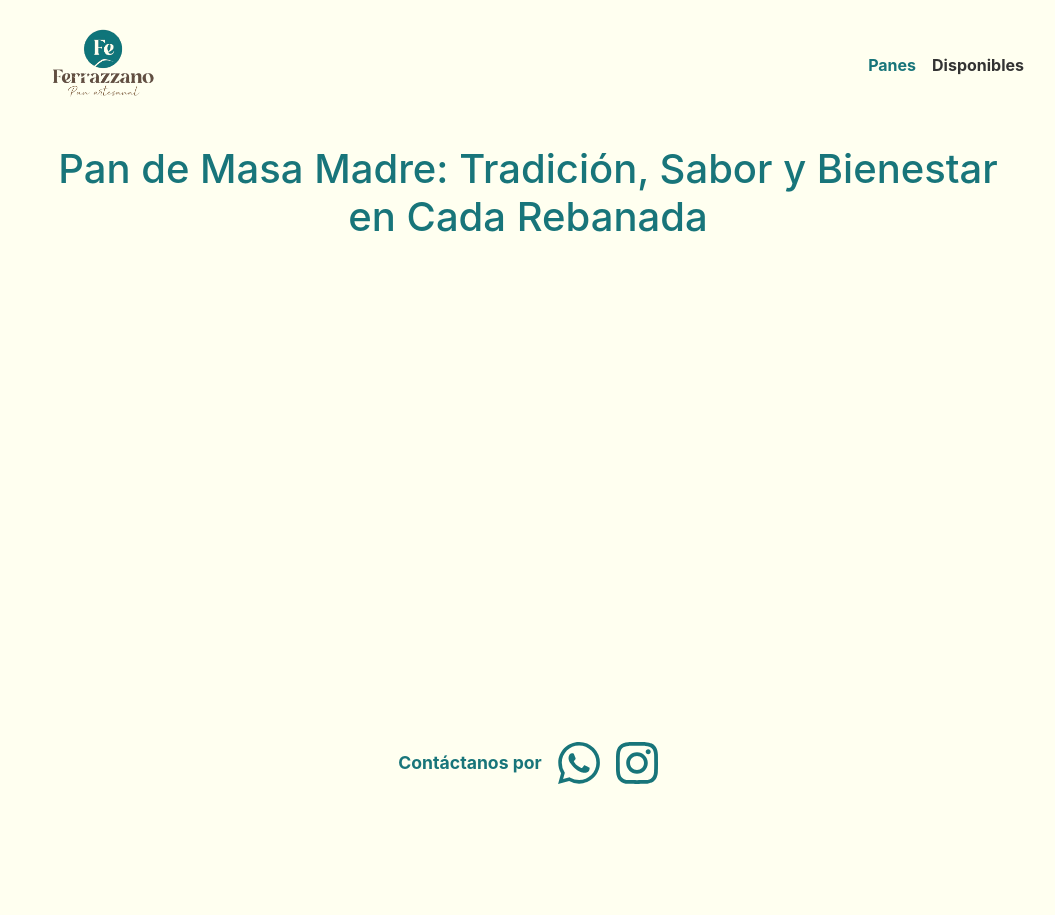
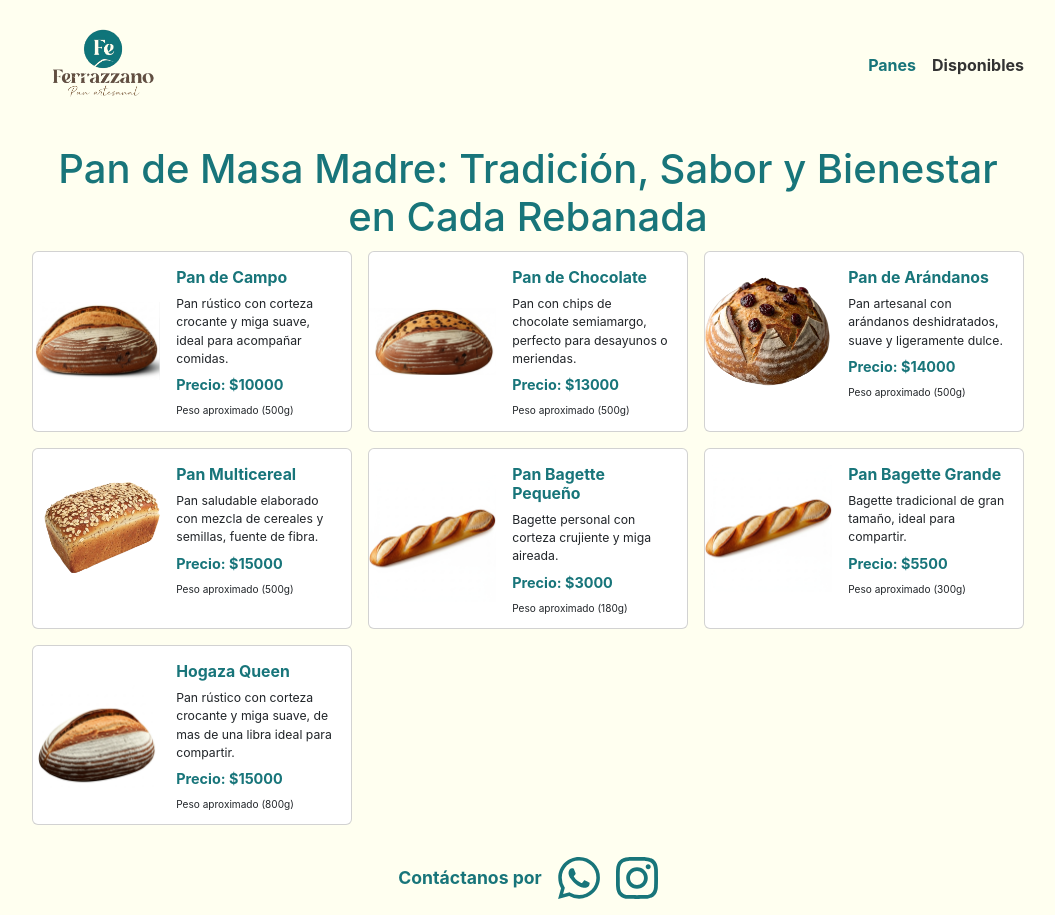
Before and after one commit to EstebanIADesarrollo/ferrazzano-menu, an Angular app: page /panes in a window 1280 px wide. Shown: the whole page, without its empty margins (112-1167 px from the left). Before the commit the page ends 800 px from the top, so only its background shows below. Built offline with nearby package versions, Linux system fonts and the light colour scheme.

Commit message:
refactor: Ajusta estilos y contenido en app.html y panes.html

```diff
--- a/src/app/app.html
+++ b/src/app/app.html
@@ -21,14 +21,14 @@
     <div class="social-links">
       <span class="contact-text">Contáctanos por</span>
       <!-- WhatsApp SVG Inline -->
-    <a href="https://wa.me/number" target="_blank" class="logo-whatsapp">
+    <a href="https://wa.me/573213971723" target="_blank" class="logo-whatsapp">
       <svg class="social-icon whatsapp-icon" viewBox="0 0 24 24" xmlns="http://www.w3.org/2000/svg">
         <path d="M17.472 14.382c-.297-.149-1.758-.867-2.03-.967-.273-.099-.471-.148-.67.15-.197.297-.767.966-.94 1.164-.173.199-.347.223-.644.075-.297-.15-1.255-.463-2.39-1.475-.883-.788-1.48-1.761-1.653-2.059-.173-.297-.018-.458.13-.606.134-.133.298-.347.446-.52.149-.174.198-.298.298-.497.099-.198.05-.371-.025-.52-.075-.149-.669-1.612-.916-2.207-.242-.579-.487-.5-.669-.51-.173-.008-.371-.01-.57-.01-.198 0-.52.074-.792.372-.272.297-1.04 1.016-1.04 2.479 0 1.462 1.065 2.875 1.213 3.074.149.198 2.096 3.2 5.077 4.487.709.306 1.262.489 1.694.625.712.227 1.36.195 1.871.118.571-.085 1.758-.719 2.006-1.413.248-.694.248-1.289.173-1.413-.074-.124-.272-.198-.57-.347m-5.421 7.403h-.004a9.87 9.87 0 01-5.031-1.378l-.361-.214-3.741.982.998-3.648-.235-.374a9.86 9.86 0 01-1.51-5.26c.001-5.45 4.436-9.884 9.888-9.884 2.64 0 5.122 1.03 6.988 2.898a9.825 9.825 0 012.893 6.994c-.003 5.45-4.437 9.884-9.885 9.884m8.413-18.297A11.815 11.815 0 0012.05 0C5.495 0 .16 5.335.157 11.892c0 2.096.547 4.142 1.588 5.945L.057 24l6.305-1.654a11.882 11.882 0 005.683 1.448h.005c6.554 0 11.89-5.335 11.893-11.893A11.821 11.821 0 0020.465 3.488"/>
       </svg>
     </a>
 
     <!-- Instagram SVG Inline -->
-    <a href="https://www.instagram.com/brand/" target="_blank" class="logo-instagram">
+    <a href="https://www.instagram.com/ferrazzano_pan/" target="_blank" class="logo-instagram">
       <svg class="social-icon instagram-icon" viewBox="0 0 24 24" xmlns="http://www.w3.org/2000/svg">
         <path d="M12 2.163c3.204 0 3.584.012 4.85.07 3.252.148 4.771 1.691 4.919 4.919.058 1.265.069 1.645.069 4.849 0 3.205-.012 3.584-.069 4.849-.149 3.225-1.664 4.771-4.919 4.919-1.266.058-1.644.07-4.85.07-3.204 0-3.584-.012-4.849-.07-3.26-.149-4.771-1.699-4.919-4.92-.058-1.265-.07-1.644-.07-4.849 0-3.204.013-3.583.07-4.849.149-3.227 1.664-4.771 4.919-4.919 1.266-.057 1.645-.069 4.849-.069zm0-2.163c-3.259 0-3.667.014-4.947.072-4.358.2-6.78 2.618-6.98 6.98-.059 1.281-.073 1.689-.073 4.948 0 3.259.014 3.668.072 4.948.2 4.358 2.618 6.78 6.98 6.98 1.281.058 1.689.072 4.948.072 3.259 0 3.668-.014 4.948-.072 4.354-.2 6.782-2.618 6.979-6.98.059-1.28.073-1.689.073-4.948 0-3.259-.014-3.667-.072-4.947-.196-4.354-2.617-6.78-6.979-6.98-1.281-.059-1.69-.073-4.949-.073zM12 5.838c-3.403 0-6.162 2.759-6.162 6.162s2.759 6.163 6.162 6.163 6.162-2.759 6.162-6.163c0-3.403-2.759-6.162-6.162-6.162zm0 10.162c-2.209 0-4-1.79-4-4 0-2.209 1.791-4 4-4s4 1.791 4 4c0 2.21-1.791 4-4 4zm6.406-11.845c-.796 0-1.441.645-1.441 1.44s.645 1.44 1.441 1.44c.795 0 1.439-.645 1.439-1.44s-.644-1.44-1.439-1.44z"/>
       </svg>
--- a/src/app/components/panes/panes.html
+++ b/src/app/components/panes/panes.html
@@ -1,18 +1,18 @@
 
 <div class="cards-container">
-  <div *ngFor="let producto of productos" class="card" style="max-width: 540px">
+  <div *ngFor="let pan of panes" class="card" style="max-width: 540px">
     <div class="row g-0">
       <div class="col-4">
-        <img [src]="'assets/imagenes/' + producto.nombre_de_imagen" class="img-fluid rounded-start" alt="...">
+        <img [src]="'assets/imagenes/' + pan.nombre_de_imagen" class="img-fluid rounded-start" alt="...">
       </div>
       <div class="col-8">
         <div class="card-body">
-          <h5 class="card-title" style="font-weight: bold; color: #18757A;">{{producto.nombre}}</h5>
+          <h5 class="card-title" style="font-weight: bold; color: #18757A;">{{pan.nombre}}</h5>
           <p class="card-text">
-            {{producto.descripcion}}
+            {{pan.descripcion}}
           </p>
-          <p style="color: #18757A;"><strong>Precio: ${{producto.precio}}</strong></p>
-          <p style="font-size: 0.7em;">Peso aproximado ({{producto.peso}}g)</p>
+          <p style="color: #18757A;"><strong>Precio: ${{pan.precio}}</strong></p>
+          <p style="font-size: 0.7em;">Peso aproximado ({{pan.peso}}g)</p>
         </div>
       </div>
     </div>
```
